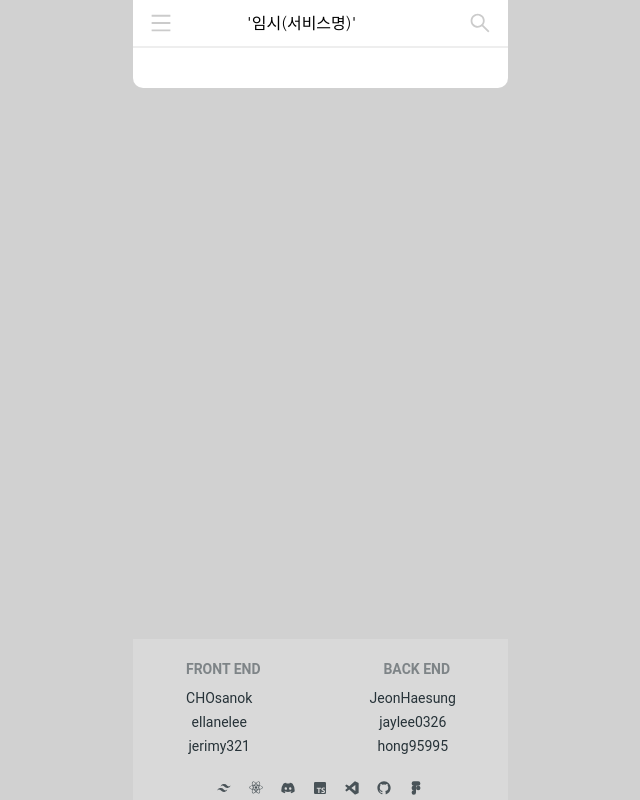
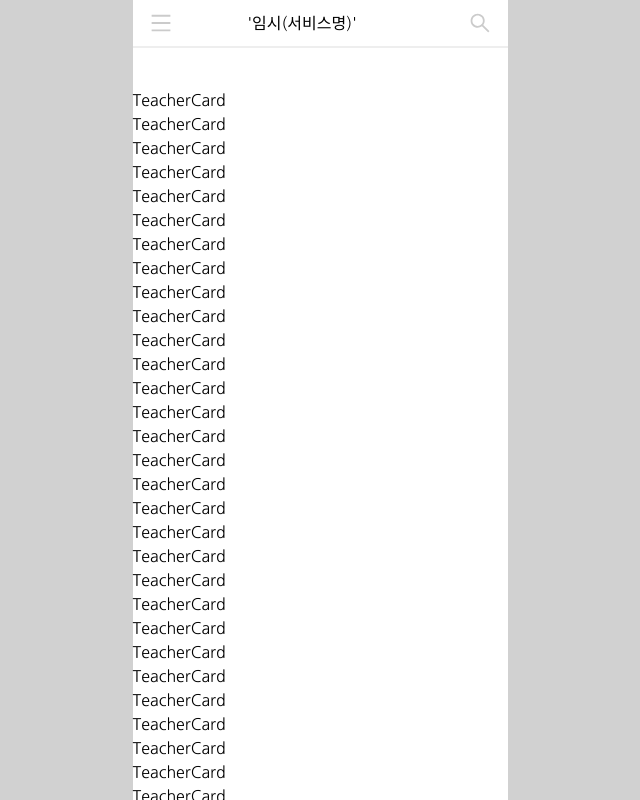
Before and after one commit to codestates-seb/seb45_main_010, a React (Vite) app in the folder client/: page / in a window 1280 px wide. Shown: the top 800 px of the page, without its empty margins (320-960 px from the left). Built offline with nearby package versions, Linux system fonts and the light colour scheme.

Commit message:
[Feat] add 페이지 전환 및 내용겹침해결

```diff
--- a/client/src/App.tsx
+++ b/client/src/App.tsx
@@ -2,7 +2,9 @@ import { Footer } from 'components/Footer/Footer';
 import Header from 'components/Header/Header';
 import { Search } from 'components/Menu/Search';
 import { Sidebar } from 'components/Menu/Sidebar';
+import ListPage from 'pages/ListPage/ListPage';
 import { useState } from 'react';
+import { Outlet } from 'react-router-dom';
 
 const App = () => {
   const [isMenu, setIsMenu] = useState<boolean>(false);
@@ -17,8 +19,10 @@ const App = () => {
         <Header handlerMenu={handlerMenu} handlerSearch={handlerSearch} />
         {isMenu && <Sidebar handlerMenu={handlerMenu} />}
         {isSearch && <Search handlerSearch={handlerSearch} />}
+        <ListPage />
       </main>
       <Footer />
+      <Outlet />
     </>
   );
 };
--- a/client/src/components/Footer/Footer.tsx
+++ b/client/src/components/Footer/Footer.tsx
@@ -12,7 +12,7 @@ import {
 
 export const Footer = () => {
   return (
-    <footer className="absolute bottom-0 bg-grey-1 w-[375px] mt-10">
+    <footer className="absolute bottom-0 bg-grey-1 w-[375px]">
       <div className="grid grid-cols-2 gap-3 py-5">
         {MEMBER.map(({ title, member }, key) => (
           <div key={key} className="flex flex-col items-center">
--- a/client/src/components/Header/Header.tsx
+++ b/client/src/components/Header/Header.tsx
@@ -1,4 +1,5 @@
 import { AiOutlineMenu, AiOutlineSearch } from 'react-icons/ai';
+import { Link } from 'react-router-dom';
 
 type props = {
   handlerMenu: () => void;
@@ -7,11 +8,13 @@ type props = {
 
 const Header = ({ handlerMenu, handlerSearch }: props) => {
   return (
-    <header className="sticky top-0 grid items-center h-12 grid-cols-3 p-1 mb-10 bg-white border-b-2  border-b-grey-2">
-      <AiOutlineMenu className="ml-3 text-2xl cursor-pointer text-grey-3 " onClick={handlerMenu} />
-      <p className="col-span-2">'임시(서비스명)'</p>
+    <header className="sticky top-0 grid items-center h-12 grid-cols-4 p-1 mb-10 bg-white border-b-2 border-b-grey-2">
+      <AiOutlineMenu className="ml-3 text-2xl cursor-pointer text-grey-3" onClick={handlerMenu} />
+      <Link to={'/'} className="flex justify-center col-span-2">
+        <p>'임시(서비스명)'</p>
+      </Link>
       <AiOutlineSearch
-        className="col-end-5 mr-3 text-2xl cursor-pointer text-grey-3 "
+        className="col-end-6 mr-3 text-2xl cursor-pointer text-grey-3"
         onClick={handlerSearch}
       />
     </header>
--- a/client/src/components/Menu/Sidebar.tsx
+++ b/client/src/components/Menu/Sidebar.tsx
@@ -1,6 +1,7 @@
 import { Card, Typography, List, ListItem, ListItemPrefix } from '@material-tailwind/react';
 import { PresentationChartBarIcon, UserCircleIcon } from '@heroicons/react/24/solid';
 import { AiOutlineUser, AiOutlineUserAdd } from 'react-icons/ai';
+import { Link } from 'react-router-dom';
 
 type props = {
   handlerMenu: () => void;
@@ -29,12 +30,14 @@ export const Sidebar = ({ handlerMenu }: props) => {
           </ListItem>
         </List>
         <List>
+          <Link to={'/list'} onClick={handlerMenu}>
             <ListItem>
               <ListItemPrefix>
                 <PresentationChartBarIcon className="w-5 h-5" />
               </ListItemPrefix>
               강사 목록
             </ListItem>
+          </Link>
           <ListItem>
             <ListItemPrefix>
               <UserCircleIcon className="w-5 h-5" />
--- a/client/src/index.css
+++ b/client/src/index.css
@@ -12,8 +12,10 @@
     background-color: rgb(209, 209, 209);
   }
   body {
+    position: relative;
+    padding-bottom: 200px;
     width: 375px;
-    height: auto;
+    min-height: 100vh;
     background-color: white;
     border-radius: 10px;
     box-sizing: border-box;
--- a/client/src/router/root.tsx
+++ b/client/src/router/root.tsx
@@ -1,5 +1,6 @@
 import App from 'App';
 import ErrorPage from 'pages/ErrorPage/ErrorPage';
+import ListPage from 'pages/ListPage/ListPage';
 import { createBrowserRouter } from 'react-router-dom';
 
 export const router = createBrowserRouter([
@@ -7,5 +8,6 @@ export const router = createBrowserRouter([
     path: '/',
     element: <App />,
     errorElement: <ErrorPage />,
+    children: [{ path: '/list', element: <ListPage /> }],
   },
 ]);
```
Also changed, not shown: 1 other file (tests, documents, lock files or other folders). Lines whose indentation alone changed are shown as unchanged.
